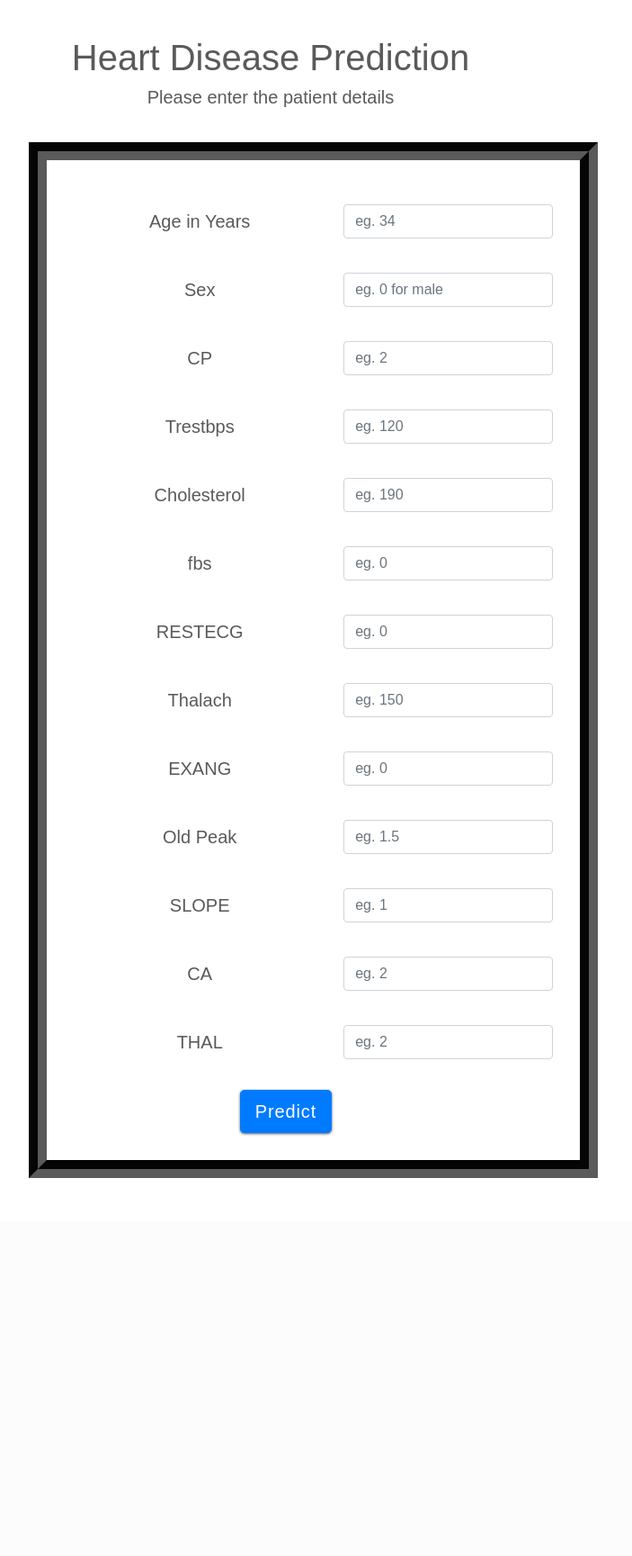
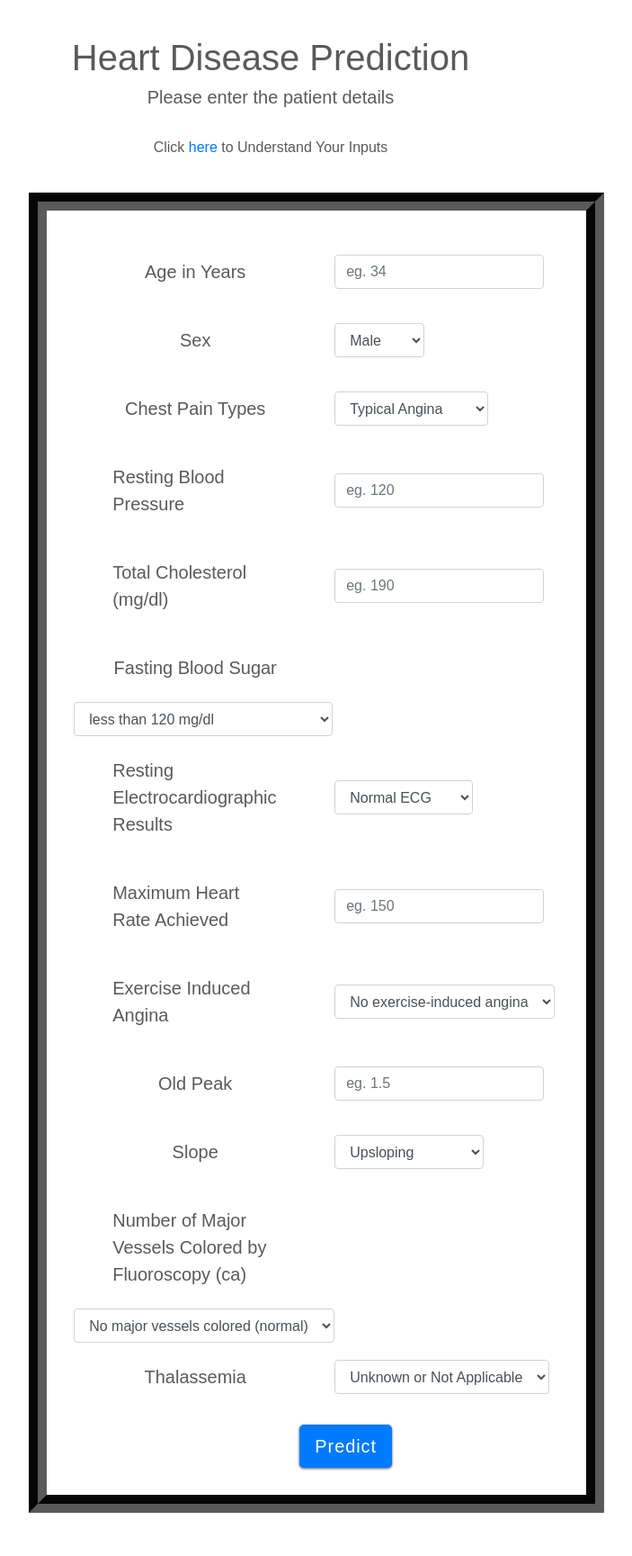
Before and after one commit to govindjha6375/prognosis, a Flask app: page /heart in a window 1280 px wide. Shown: the part 56-1785 px from the top of the page at 90% size, without its empty margins (339-1042 px from the left). Before the commit the page ends 1365 px from the top, so only its background shows below. Run offline with Flask 3, Linux system fonts and the light colour scheme; parts of the project's set-up code (start-up, migrations or seed data) failed here and were passed over; some libraries are stand-ins or nearby versions.

Commit message:
Update heart.html

```diff
--- a/templates/heart.html
+++ b/templates/heart.html
@@ -30,7 +30,7 @@ form fieldset{
 	padding: 30px;
 	border-width: 20px;
 	border-style: groove;
-    border-color: #5a5a5a;
+  border-color: #5a5a5a;
 	background-color: #fff;
 }
 
@@ -46,11 +46,13 @@ fieldset h1 {
 
 fieldset label {
 	margin-left: 20px;
+  display: flex;
+  align-items: center;
+  justify-content: flex-start;
 	margin-right: 40px;
 	padding: 23px;
 	font-size: 20px;
-	display: inline-block;
-    width  : 240px;
+  width  : 230px;
 }
 fieldset input{
 	padding:8px;
@@ -76,7 +78,6 @@ fieldset button
 	right: 0px;
 	margin-top: 15px;
 }
-
 
 .submit{
 	margin-left: 60px;
@@ -150,8 +151,8 @@ fieldset button
             </nav>
     </header><br/><br/>
     <h1 style="text-align:center;">Heart Disease Prediction</h1>
-    <h5 style="text-align:center;">Please enter the patient details</h5>
-
+    <h5 style="text-align:center;">Please enter the patient details</h5><br>
+    <p style="text-align:center;">Click <a href="/disindex#heartDoc">here</a> to Understand Your Inputs </p>
     <form action="{{ url_for('predictheart')}}" method="post" class="form-inline">
         <fieldset>
             <div class="tabcontent" id="new">
@@ -162,53 +163,83 @@ fieldset button
                  </div>
                   <div class="form-group">
                     <label for="sex">Sex</label>
-                    <input class="form-control" type="number" name="sex" placeholder="eg. 0 for male" required="required"/>
+                    <select id="sex" name="sex" class="form-control">
+                      <option value="0">Male</option>
+                      <option value="1">Female</option>
+                  </select>
                   </div>
                   <div class="form-group">
-                    <label for="cp">CP</label>
-                    <input class="form-control" type="number" name="cp" placeholder="eg. 2" required="required"/>
+                    <label for="cp">Chest  Pain  Types </label>
+                    <select id="cp" name="cp" class="form-control">
+                      <option value="0">Typical Angina</option>
+                      <option value="1">Atypical Angina</option>
+                      <option value="2">Non-Anginal Pain</option>
+                      <option value="3">Asymptomatic</option>
+                  </select>
                   </div>
                   <div class="form-group">
-                    <label for="trestbps">Trestbps</label>
+                    <label for="trestbps">Resting Blood Pressure</label>
                     <input class="form-control" type="number" name="trestbps" placeholder="eg. 120" required="required"/>
                   </div>
                   <div class="form-group">
-                    <label for="chol">Cholesterol</label>
+                    <label for="chol">Total Cholesterol (mg/dl)</label>
                     <input class="form-control" type="number" name="chol" placeholder="eg. 190" required="required"/>
                   </div>
                   <div class="form-group">
-                    <label for="fbs">fbs</label>
-                    <input class="form-control" type="number" name="fbs" placeholder="eg. 0" required="required"/>
+                    <label for="fbs">Fasting Blood Sugar</label>
+                    <select id="fbs" name="fbs" class="form-control">
+                      <option value="0">less than 120 mg/dl</option>
+                      <option value="1">greater than or equal to 120 mg/dl</option>
+                  </select>
                   </div>
                   <div class="form-group">
-                    <label for="restecg">RESTECG</label>
-                    <input class="form-control" type="number" name="restecg" placeholder="eg. 0" required="required"/>
+                    <label for="restecg">Resting Electrocardiographic Results</label>
+                    <select id="restecg" name="restecg" class="form-control">
+                      <option value="0">Normal ECG</option>
+                      <option value="1">Abnormal ECG</option>
+                  </select>
                   </div>
                   <div class="form-group">
-                    <label for="thalach">Thalach</label>
+                    <label for="thalach">Maximum Heart Rate Achieved</label>
                     <input class="form-control" type="number" name="thalach" placeholder="eg. 150" required="required"/>
                   </div>
                   <div class="form-group">
-                    <label for="exang">EXANG</label>
-                    <input class="form-control" type="number" name="exang" placeholder="eg. 0" required="required"/>
+                    <label for="exang">Exercise Induced Angina</label>
+                    <select id="exang" name="exang" class="form-control">
+                      <option value="0">No exercise-induced angina</option>
+                      <option value="1">Exercise-induced angina</option>
+                  </select>
                   </div>
                   <div class="form-group">
                     <label for="oldpeak">Old Peak</label>
                     <input class="form-control" type="number" step="0.01" name="oldpeak" placeholder="eg. 1.5" required="required"/>
                   </div>
                   <div class="form-group">
-                    <label for="slope">SLOPE</label>
-                    <input class="form-control" type="number" name="slope" placeholder="eg. 1" required="required"/>
+                    <label for="slope">Slope</label>
+                    <select id="slope" name="slope" class="form-control">
+                      <option value="0">Upsloping</option>
+                      <option value="1">Flat or horizontal</option>
+                      <option value="2">Downsloping</option>
+                  </select>
                   </div>
                   <div class="form-group">
-                    <label for="ca">CA</label>
-                    <input class="form-control" type="number" name="ca" placeholder="eg. 2" required="required"/>
+                    <label for="ca">Number of Major Vessels Colored by Fluoroscopy (ca)</label>
+                    <select id="ca" name="ca" class="form-control">
+                      <option value="0">No major vessels colored (normal)</option>
+                      <option value="1">One major vessel colored</option>
+                      <option value="2">Two major vessels colored</option>
+                  </select>
                   </div>
                   <div class="form-group">
-                    <label for="thal">THAL</label>
-                    <input class="form-control" type="number" name="thal" placeholder="eg. 2" required="required"/>
+                    <label for="thal">Thalassemia</label>
+                    <select id="thal" name="thal" class="form-control">
+                      <option value="0">Unknown or Not Applicable</option>
+                      <option value="1">Normal</option>
+                      <option value="2">Fixed Defect</option>
+                      <option value="3">Reversible Defect</option>
+                  </select>
                   </div>
-                  &nbsp;&nbsp;&nbsp;&nbsp;&nbsp;&nbsp;&nbsp;&nbsp;&nbsp;&nbsp;&nbsp;&nbsp;&nbsp;&nbsp;&nbsp;&nbsp;&nbsp;&nbsp;&nbsp;&nbsp;&nbsp;&nbsp;&nbsp;&nbsp;&nbsp;&nbsp;&nbsp;&nbsp;<button type="submit" class="btn btn-primary btn-lg">Predict</button>
+                  &nbsp;&nbsp;&nbsp;&nbsp;&nbsp;&nbsp;&nbsp;&nbsp;&nbsp;&nbsp;&nbsp;&nbsp;&nbsp;&nbsp;&nbsp;&nbsp;&nbsp;&nbsp;&nbsp;&nbsp;&nbsp;&nbsp;&nbsp;&nbsp;&nbsp;&nbsp;&nbsp;&nbsp;&nbsp;&nbsp;&nbsp;&nbsp;&nbsp;&nbsp;&nbsp;&nbsp;&nbsp;&nbsp;&nbsp;&nbsp;&nbsp;&nbsp;&nbsp;<button type="submit" class="btn btn-primary btn-lg">Predict</button>
 
             </div>
         </fieldset>
```
